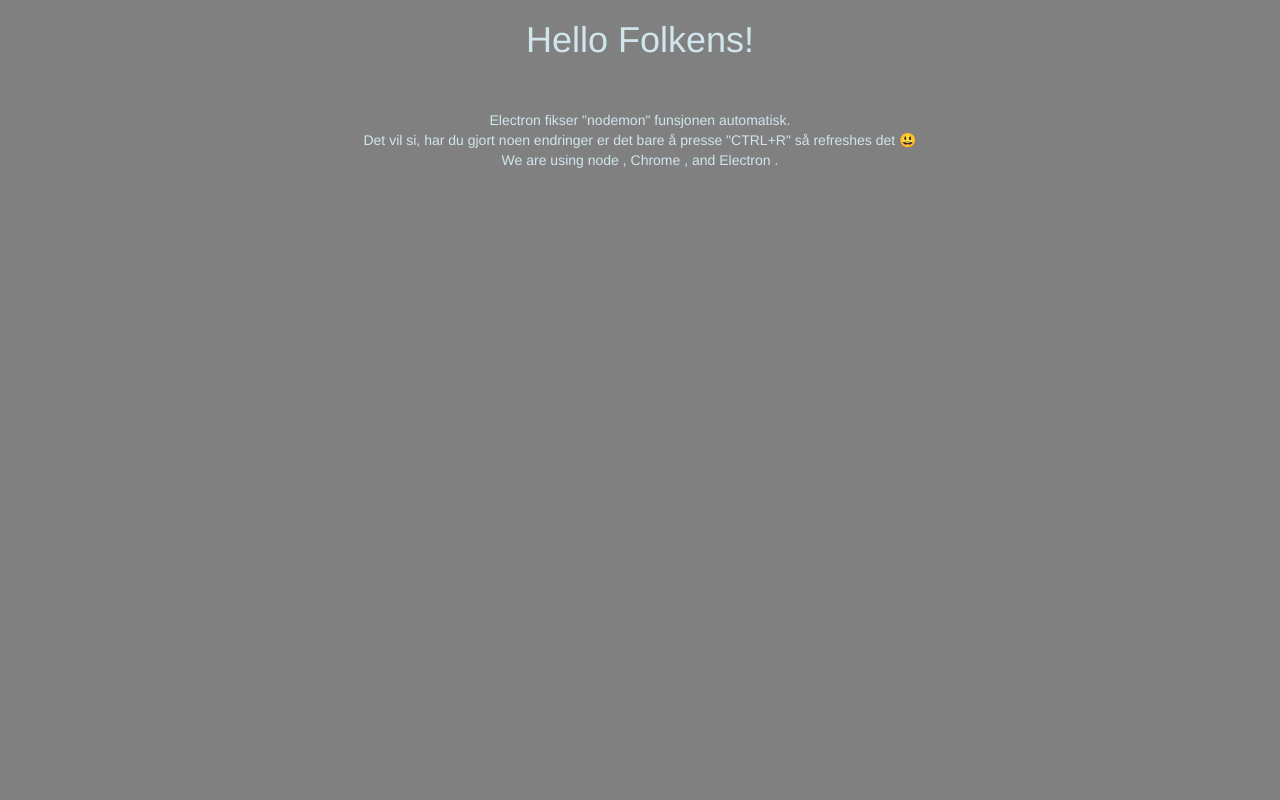
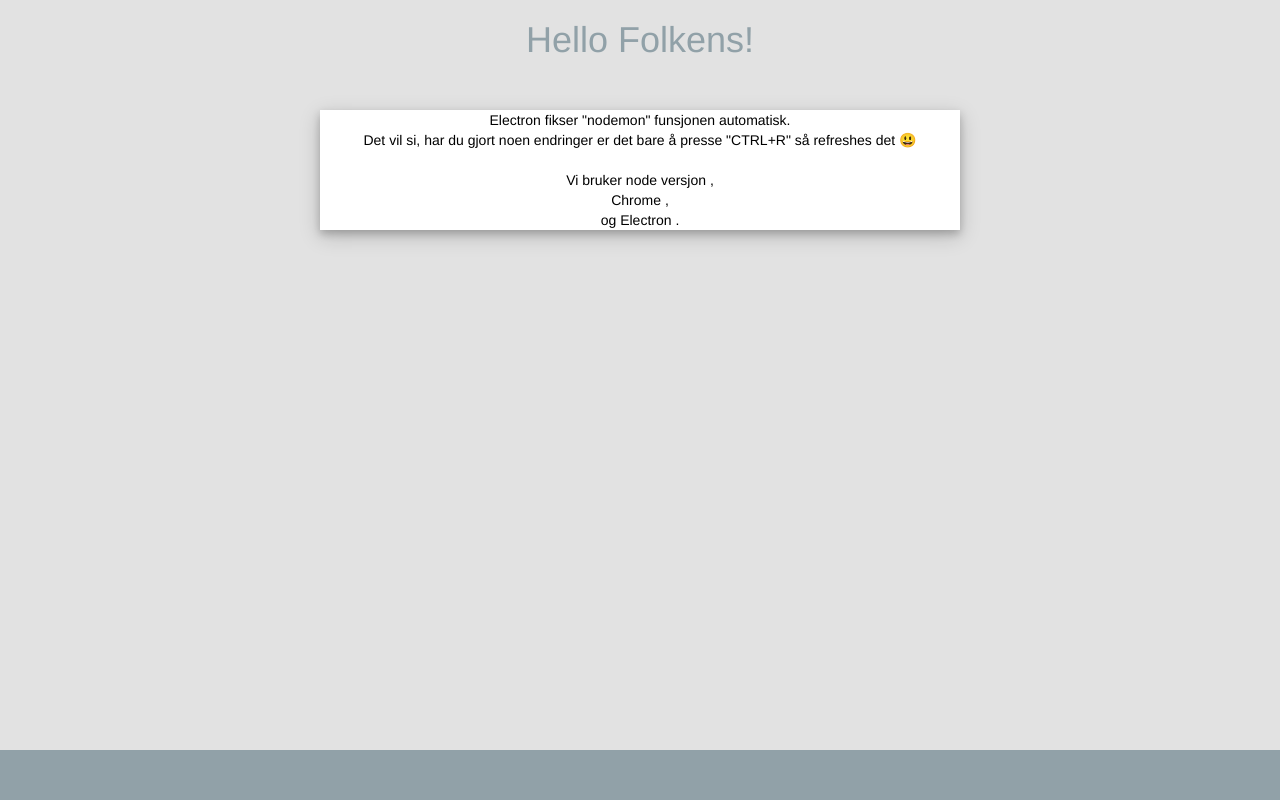
Before and after one commit to tjabejohannes/ClipPost, a plain HTML site: page front/index.html in a window 1280 px wide. Drawn offline with nearby package versions, Linux system fonts and the light colour scheme.

Commit message:
Making som frontend modifications.

```diff
--- a/front/index.html
+++ b/front/index.html
@@ -9,10 +9,14 @@
 <body>
 <h1>Hello Folkens!</h1>
 <br /><br />
-Electron fikser "nodemon" funsjonen automatisk.<br />
-Det vil si, har du gjort noen endringer er det bare å presse "CTRL+R" så refreshes det 😃<br />
-We are using node <script>document.write(process.versions.node)</script>,
-Chrome <script>document.write(process.versions.chrome)</script>,
-and Electron <script>document.write(process.versions.electron)</script>.
+<div class="divbox">
+    Electron fikser "nodemon" funsjonen automatisk.<br />
+    Det vil si, har du gjort noen endringer er det bare å presse "CTRL+R" så refreshes det 😃<br /><br />
+    Vi bruker node versjon <script>document.write(process.versions.node)</script>,<br />
+    Chrome <script>document.write(process.versions.chrome)</script>,<br />
+    og Electron <script>document.write(process.versions.electron)</script>.<br />
+</div>
+<footer>
+</footer>
 </body>
 </html>
--- a/front/style.css
+++ b/front/style.css
@@ -1,5 +1,21 @@
 body {
-    background-color: grey;
-    color: #d0e5ec;
+    background-color: #e2e2e2;
+    color: #91a1a8;
     text-align: center;
 }
+
+div{
+    background-color: white;
+    color: black;
+    box-shadow: 0 4px 8px 0 rgba(0,0,0,0.2), 0 6px 20px 0 rgba(0,0,0,0.19);
+    width: 50%;
+    margin:auto;
+}
+
+footer {
+    position: fixed;
+    height: 50px;
+    bottom: 0;
+    width: 100%;
+    background-color: #91a1a8;
+}
```
